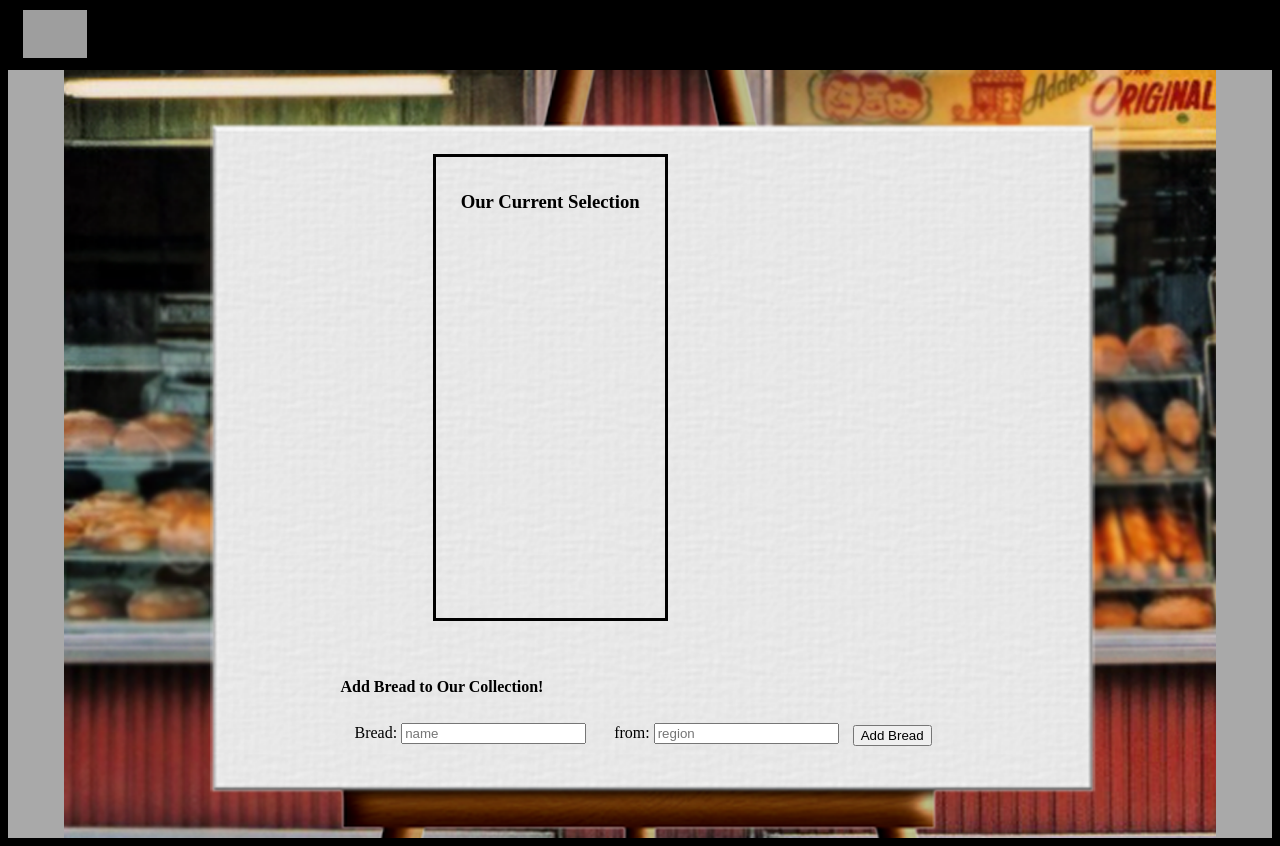
After one commit to HalcyonVagabond/dah_bakery, a Django app: template breadapp/templates/bakery_list.html in a window 1280 px wide. The commit adds this page. Run offline with Django 3.2, Linux system fonts and the light colour scheme; the template is opened without the code that fills it, so the values that code supplies are empty; parts of the project's set-up code (start-up, migrations or seed data) failed here and were passed over; grey boxes are pictures that could not be loaded.

Commit message:
Lore established: home page now the scene of our bakery with mrToast to help guide you. Can click on easel to see list and add bread

```diff
--- a/breadapp/static/styles/base.css
+++ b/breadapp/static/styles/base.css
@@ -1,17 +1,18 @@
+body {
+  background-color: black;
+}
+
 #mainContainer {
-    height: 96%;
-    min-height: 85vh;
-    width: 94vw;
-    padding: 15px;
     margin-top: 70px;
-    margin-left: auto;
-    margin-right: auto;
-    background-color: rgb(241, 241, 241);
-  }
+    background-color: darkgray;
+}
+.backgroundImage{
+  width: 90vw;
+  height: 60vw;
+  margin-left: auto;
+  margin-right: auto;
+  background-repeat: no-repeat;
+  background-size: cover;
+  position: relative;
 
-  .listImage{
-    width: 20px;
-    margin-left: 10px;
-    margin-right: 30px;
-    cursor: pointer;
 }
--- /dev/null
+++ b/breadapp/static/styles/list.css
@@ -0,0 +1,28 @@
+#listBackground{
+    background-image: url(../images/listEasel.png);
+  }
+
+.listImage{
+    width: 20px;
+    margin-left: 10px;
+    margin-right: 30px;
+    cursor: pointer;
+}
+.breadList{
+    position: absolute;
+    left: 32%;
+    top: 11%;
+    height: 56%;
+    max-height: 56%;
+    overflow: auto;
+    padding: 15px;
+    padding-left: 25px;
+    padding-right: 25px;
+    border: 3px solid black;
+}
+
+.addBreadForm{
+    position: absolute;
+    left: 24%;
+    bottom: 11%;
+}
--- a/breadapp/static/styles/navbar.css
+++ b/breadapp/static/styles/navbar.css
@@ -4,7 +4,7 @@
     padding: 10px;
     position: fixed;
     top: 0;
-    background-color: lavender;
+    background-color: black;
     z-index: 1;
 }
 
@@ -38,3 +38,11 @@
     text-decoration: underline;
     transition: 0.5s ease;
 }
+
+#logo {
+    position: absolute;
+    top: 10px;
+    left: 15px;
+    height: 48px;
+
+}
--- /dev/null
+++ b/breadapp/templates/bakery_list.html
@@ -0,0 +1,29 @@
+{% extends 'base.html' %}
+{% load static %}
+{% block content %}
+
+<div id="listBackground" class="backgroundImage">
+    <article class="breadList">
+    <h3>Our Current Selection</h3>
+    {% for bread in bread_inventory %}
+        <p>{{bread.number}}. {{bread.name}} from {{bread.region}}  <a href='{% url "breadapp:bread_details" bread.id %}'><img class="listImage" src="{% static 'images/bread.png' %}"></a></p>
+    {% endfor %}
+    </article>
+    <article class="addBreadForm">
+    <h4>Add Bread to Our Collection!</h4>
+    <form class='addBread' action="{% url 'breadapp:bakery_list' %}" method="post">
+        {% csrf_token %}
+        <fieldset>
+            <label for="breadName">Bread: </label>
+            <input id="breadName" name="breadName" type="text" placeholder="name" required>
+        </fieldset>
+        <fieldset>
+            <label for="breadRegion">from: </label>
+            <input id="breadRegion" name="breadRegion" type="text" placeholder="region" required>
+        </fieldset>
+        <input type="submit" value="Add Bread">
+    </form>
+    </article>
+</div>
+
+{% endblock %}
--- a/breadapp/templates/base.html
+++ b/breadapp/templates/base.html
@@ -9,6 +9,8 @@
     <link rel="stylesheet" href="{% static 'styles/base.css' %}" type="text/css" media="screen" />
     <link rel="stylesheet" href="{% static 'styles/navbar.css' %}" type="text/css" media="screen" />
     <link rel="stylesheet" href="{% static 'styles/forms.css' %}" type="text/css" media="screen" />
+    <link rel="stylesheet" href="{% static 'styles/home.css' %}" type="text/css" media="screen" />
+    <link rel="stylesheet" href="{% static 'styles/list.css' %}" type="text/css" media="screen" />
 
     {% block css %}
     {% endblock %}
@@ -18,7 +20,7 @@
 <body>
 
     <nav id="navContainer">
-        <a href="{% url 'breadapp:bakery_home' %}"></a>
+        <a href="{% url 'breadapp:bakery_home' %}"><img id='logo' src="../static/images/bread.png" alt="bread"></a>
         <div id="navLinkContainer">
 
         </div>
--- a/breadapp/urls.py
+++ b/breadapp/urls.py
@@ -5,7 +5,7 @@ app_name = "breadapp"
 
 urlpatterns = [
     path('', bakery_home, name='bakery_home'),
-    path('home/', bakery_home, name='bakery_home'),
+    path('list/', bakery_list, name='bakery_list'),
     path('bread/<int:bread_id>', bread_details, name='bread_details')
 
 ]
--- a/breadapp/views/__init__.py
+++ b/breadapp/views/__init__.py
@@ -1,2 +1,3 @@
 from .bakery_home import bakery_home
+from .bakery_list import bakery_list
 from .bread_details import bread_details
```
Also changed, not shown: breadapp/static/styles/home.css (added, +33 -0 lines), breadapp/templates/bakery_home.html (+8 -21 lines), breadapp/views/bakery_home.py (+1 -44 lines), breadapp/views/bakery_list.py (added, +54 -0 lines), breadapp/static/images/easel.png (added), breadapp/static/images/easelAfar.png (added), breadapp/static/images/homeBakery.jpg (added), breadapp/static/images/listEasel.png (added), breadapp/static/images/mrToast.png (added), breadapp/static/images/mrToastMessageHome.png (added), 2 other files.
